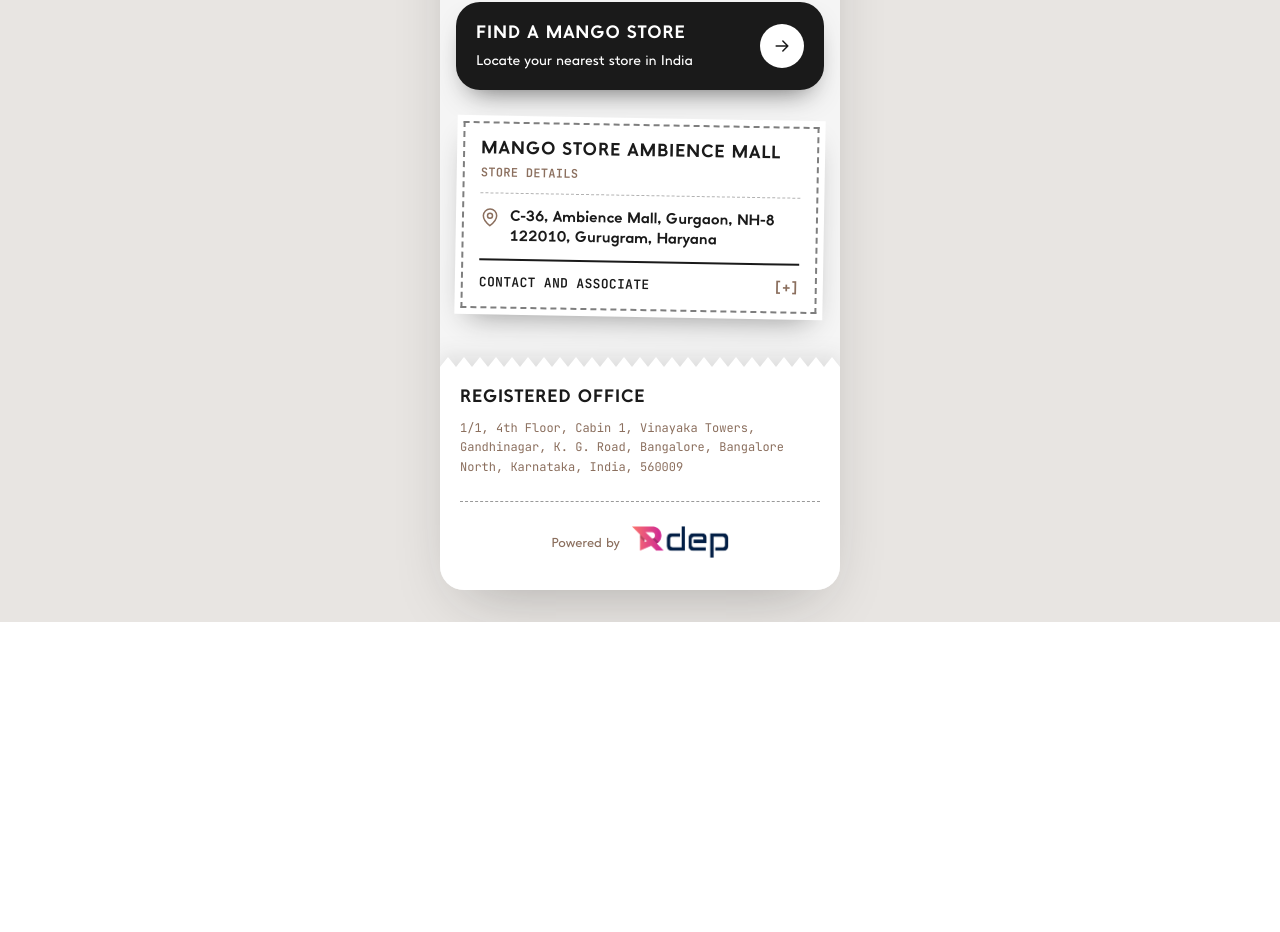
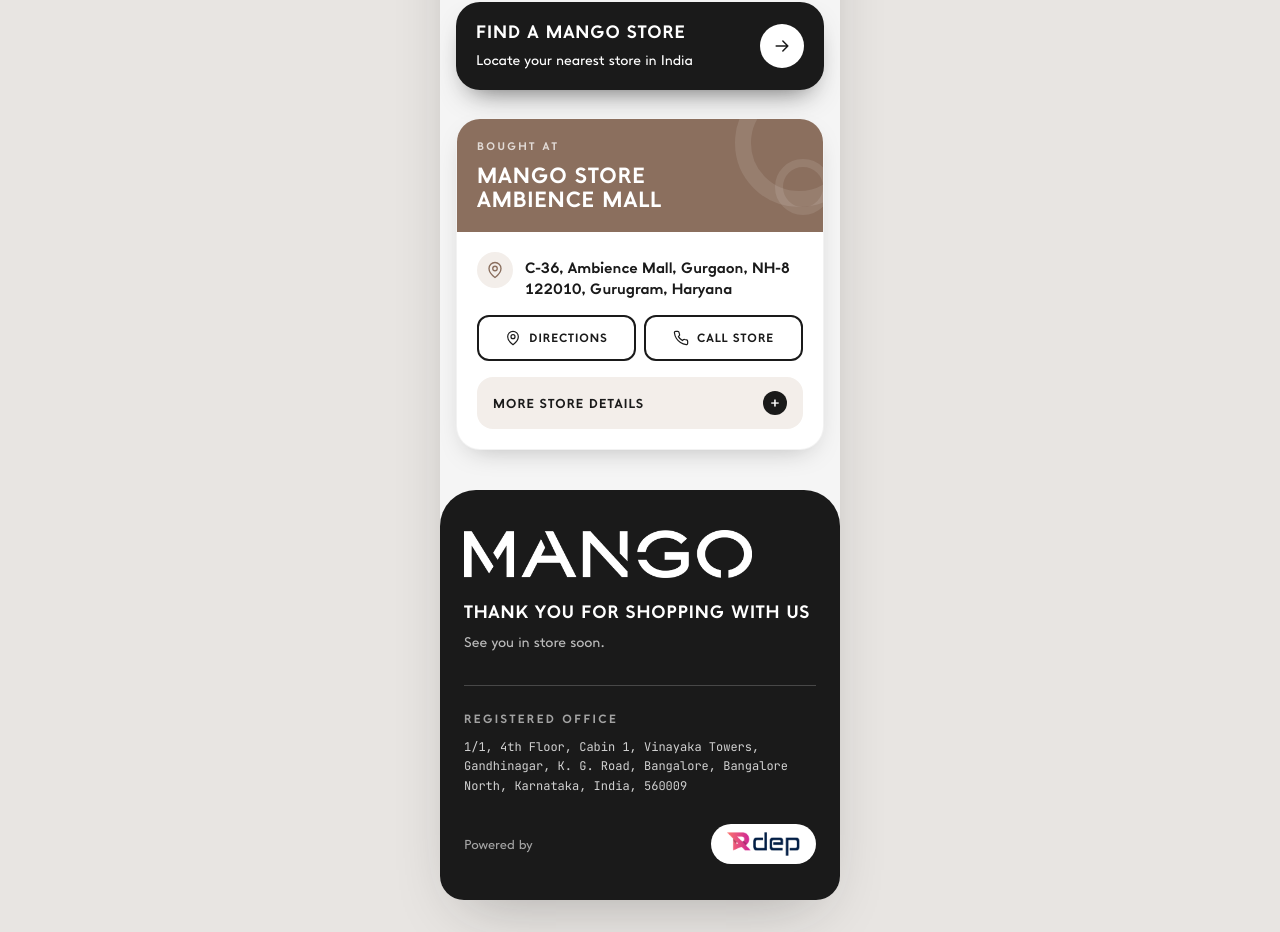
Before and after one commit to aadi310/Mango-Fashion-Smart-Receipt, a Next.js app: page / in a window 1280 px wide. Shown: the part 2659-3591 px from the top of the page. Before the commit the page ends 3281 px from the top, so only its background shows below. Built offline with nearby package versions, Linux system fonts and the light colour scheme.

Commit message:
Update page.tsx

```diff
--- a/app/page.tsx
+++ b/app/page.tsx
@@ -1,16 +1,17 @@
 "use client";
 
 /**
- * Mango x RDEP — Smart receipt (same design language as the Levi's "Red Tab, Light" receipt)
+ * Mango x RDEP — Smart receipt
  *
  * Concept: a poster on a light canvas. Logo + greeting, a "total paid" card, then the actual
  * receipt as torn thermal paper (mono lines, dotted leaders, [+] / [−] toggles). White cards with
  * soft shadows pop off the canvas; Mango brown is used for emphasis, black for the main actions.
- * After the receipt: rate your visit, profile, exchange, "Reach us" and a care-label style store
- * card (address always visible, details expand). The bottom is a white torn stub with the
- * registered office and the "Powered by" logo. Popups are white slips with the same torn top edge.
+ * After the receipt: rate your visit, profile, exchange, "Reach us" and a Mango brand card for the
+ * store (brown header band, address always visible, details expand). The page closes with a dark
+ * panel carrying a large white Mango wordmark, the registered office and the "Powered by" logo.
+ * Popups are rounded white sheets with a grab handle; the history popup lists purchases as date tiles.
  *
- * Mango allows curves, so cards, buttons, chips and switches are rounded like the Levi's design.
+ * Mango allows curves, so cards, buttons, chips and switches are rounded.
  *
  * Fixed layout: designed at 400px wide. On phones (<= 520px) it is scaled with CSS `zoom` to fill
  * the screen, on larger screens it stays a centred 400px column, so it looks identical everywhere.
@@ -56,10 +57,10 @@ import Image from "next/image";
 import { JetBrains_Mono } from "next/font/google";
 
 /* Type system: MangoSans (Bold for headings and numbers, Regular for everything else).
- * The printed-receipt lines keep the monospace face from the Levi's design; set
- * USE_RECEIPT_MONO to false to print them in MangoSans too.
- * MangoSans is a wide geometric face, so headings are kept at 18-24px and big numbers at 30-40px
- * (the Levi's poster sizes are too large for it). Body copy is 15px, captions 13px, receipt 12-13px. */
+ * The printed-receipt lines keep a monospace face; set USE_RECEIPT_MONO to false to print them
+ * in MangoSans too.
+ * MangoSans is a wide geometric face, so headings are kept at 18-24px and big numbers at 30-40px.
+ * Body copy is 15px, captions 13px, receipt 12-13px. */
 const mono = JetBrains_Mono({ subsets: ["latin"], display: "swap" });
 const USE_RECEIPT_MONO = true;
 const monoClass = USE_RECEIPT_MONO ? mono.className : "tabular-nums";
@@ -178,6 +179,13 @@ function totalsOf(r: MangoReceiptData) {
 function dateValue(d: string): number {
   const [dd, mm, yyyy] = d.split(" ")[0].split("-").map(Number);
   return Date.UTC(yyyy, (mm || 1) - 1, dd || 1);
+}
+
+const MONTHS = ["Jan", "Feb", "Mar", "Apr", "May", "Jun", "Jul", "Aug", "Sep", "Oct", "Nov", "Dec"];
+/** "14-07-2026" -> { day: "14", mon: "Jul", year: "2026" } */
+function splitDate(d: string) {
+  const [dd, mm, yyyy] = d.split("-");
+  return { day: dd, mon: MONTHS[Number(mm) - 1] ?? "", year: yyyy };
 }
 
 function seeded(seed: string): () => number {
@@ -502,7 +510,7 @@ function Collapse({ open, id, children }: { open: boolean; id: string; children:
   );
 }
 
-/** Torn-paper edge (white teeth). */
+/** Torn-paper edge (white teeth). Used on the receipt paper only. */
 function ZigZag({ down = false }: { down?: boolean }) {
   const id = useId().replace(/:/g, "");
   return (
@@ -530,8 +538,20 @@ function Heading({ children, sub, size = 22 }: { children: ReactNode; sub?: stri
   );
 }
 
-/** Popups are white slips with a torn top edge, matching the receipt paper. */
-function Modal({ title, onClose, scale, children }: { title: string; onClose: () => void; scale: number; children: ReactNode }) {
+/** Popups are rounded white sheets with a grab handle. */
+function Modal({
+  title,
+  subtitle,
+  onClose,
+  scale,
+  children,
+}: {
+  title: string;
+  subtitle?: string;
+  onClose: () => void;
+  scale: number;
+  children: ReactNode;
+}) {
   const panelRef = useRef<HTMLDivElement>(null);
   const titleId = useId();
   const closeRef = useRef(onClose);
@@ -553,7 +573,7 @@ function Modal({ title, onClose, scale, children }: { title: string; onClose: ()
 
   return (
     <div
-      className="fixed inset-0 z-50 flex items-end justify-center bg-[#1A1A1A]/55 sm:items-center sm:p-4"
+      className="fixed inset-0 z-50 flex items-end justify-center bg-[#1A1A1A]/60 backdrop-blur-[2px] sm:items-center sm:p-4"
       onMouseDown={(e) => e.target === e.currentTarget && onClose()}
     >
       <div
@@ -562,23 +582,23 @@ function Modal({ title, onClose, scale, children }: { title: string; onClose: ()
         aria-modal="true"
         aria-labelledby={titleId}
         tabIndex={-1}
-        className="mg-root max-h-[88vh] w-full overflow-y-auto outline-none sm:w-[400px]"
+        className="mg-root max-h-[88vh] w-full overflow-y-auto rounded-t-[32px] bg-white outline-none sm:w-[400px] sm:rounded-[32px]"
       >
         <div className="w-full sm:w-[400px]" style={zoomStyle(scale)}>
-          <ZigZag />
-          <div className="bg-white px-5 pb-7 pt-4 text-[var(--mg-brown)] sm:rounded-b-3xl">
+          <div className="px-5 pb-8 pt-3 text-[var(--mg-brown)]">
+            <span aria-hidden="true" className="mx-auto mb-4 block h-1.5 w-12 rounded-full bg-[var(--mg-line)]" />
             <div className="flex items-start justify-between gap-4">
-              <div>
+              <div className="min-w-0">
                 <h2 id={titleId} className="mg-display text-[22px] uppercase leading-[1.1] tracking-[0.05em] text-[var(--mg-ink)]">
                   {title}
                 </h2>
-                <span aria-hidden="true" className="mt-3 block h-1 w-10 rounded-full bg-[var(--mg-brown)]" />
+                {subtitle && <p className="mt-2 text-[14px] leading-snug">{subtitle}</p>}
               </div>
               <button
                 type="button"
                 onClick={onClose}
                 aria-label="Close"
-                className={`grid h-10 w-10 shrink-0 place-items-center rounded-full bg-[var(--mg-ink)] text-white transition-colors active:bg-[var(--mg-brown)] [@media(hover:hover)]:hover:bg-[var(--mg-brown)] motion-reduce:transition-none ${onPaper}`}
+                className={`grid h-10 w-10 shrink-0 place-items-center rounded-full bg-[var(--mg-wash)] text-[var(--mg-ink)] transition-colors active:bg-[var(--mg-ink)] active:text-white [@media(hover:hover)]:hover:bg-[var(--mg-ink)] [@media(hover:hover)]:hover:text-white motion-reduce:transition-none ${onPaper}`}
               >
                 <Icon name="close" className="h-4 w-4" />
               </button>
@@ -1182,88 +1202,119 @@ function ReceiptView({
             </a>
           </section>
 
-          {/* ---------- Store: care label (details expand / collapse) ---------- */}
-          <section
-            aria-label="Store"
-            className="rotate-1 bg-white p-1.5 text-[var(--mg-ink)] shadow-[0_14px_30px_-14px_rgba(26,26,26,0.45)]"
+          {/* ---------- Store: brand card ---------- */}
+          <section aria-label="Store" className={`overflow-hidden rounded-3xl bg-white ${lift}`}>
+            <div className="relative overflow-hidden bg-[var(--mg-brown)] px-5 pb-5 pt-5 text-white">
+              <span aria-hidden="true" className="pointer-events-none absolute -right-10 -top-10 h-32 w-32 rounded-full border-[16px] border-white/10" />
+              <span aria-hidden="true" className="pointer-events-none absolute -right-2 top-10 h-14 w-14 rounded-full border-[8px] border-white/10" />
+              <p className="mg-display text-[11px] uppercase tracking-[0.22em] text-white/75">Bought at</p>
+              <h2 className="mg-display relative mt-2 max-w-[85%] text-[22px] uppercase leading-[1.1] tracking-[0.04em]">{store.name}</h2>
+            </div>
+
+            <div className="p-5 text-[var(--mg-ink)]">
+              <div className="flex items-start gap-3">
+                <span className="grid h-9 w-9 shrink-0 place-items-center rounded-full bg-[var(--mg-wash)] text-[var(--mg-brown)]">
+                  <Icon name="pin" className="h-[18px] w-[18px]" />
+                </span>
+                <p className="pt-1.5 text-[15px] font-bold leading-snug">{store.address}</p>
+              </div>
+
+              <div className="mt-4 grid grid-cols-2 gap-2">
+                <a
+                  href={`https://www.google.com/maps/search/?api=1&query=${encodeURIComponent(`${store.name}, ${store.address}`)}`}
+                  target="_blank"
+                  rel="noopener noreferrer"
+                  className={`${outlineBtn} !py-3 !text-[12px]`}
                 >
-            <div className="border-2 border-dashed border-black/50 px-4 py-3.5">
-              <h2 className="mg-display text-[18px] uppercase leading-[1.15] tracking-[0.05em]">{store.name}</h2>
-              <p className={`${m} mb-3 mt-1.5 border-b border-dashed border-black/30 pb-3 text-xs font-semibold uppercase tracking-wide text-[var(--mg-brown)]`}>
-                Store details
-              </p>
-              <p className="flex items-start gap-2.5 text-[15px] font-bold leading-snug">
-                <Icon name="pin" className="mt-0.5 h-5 w-5 shrink-0 text-[var(--mg-brown)]" />
-                {store.address}
-              </p>
+                  <Icon name="pin" className="h-4 w-4" />
+                  Directions
+                </a>
+                <a href={`tel:${store.phone}`} className={`${outlineBtn} !py-3 !text-[12px]`}>
+                  <Icon name="phone" className="h-4 w-4" />
+                  Call store
+                </a>
+              </div>
 
               <button
                 type="button"
                 onClick={() => setStoreOpen((o) => !o)}
                 aria-expanded={storeOpen}
                 aria-controls={storeId}
-                className={`mt-3 flex w-full items-center justify-between border-t-2 border-[var(--mg-ink)] pt-3 text-left ${onPaper}`}
+                className={`mt-4 flex w-full items-center justify-between rounded-2xl bg-[var(--mg-wash)] px-4 py-3.5 text-left ${onPaper}`}
               >
-                <span className={`${m} text-[13px] font-semibold uppercase tracking-wide`}>Contact and associate</span>
-                <span aria-hidden="true" className={`${m} text-sm font-bold text-[var(--mg-brown)]`}>
-                  [{storeOpen ? "−" : "+"}]
+                <span className="mg-display text-[13px] uppercase tracking-[0.08em]">More store details</span>
+                <span aria-hidden="true" className="grid h-6 w-6 place-items-center rounded-full bg-[var(--mg-ink)] text-base leading-none text-white">
+                  {storeOpen ? "−" : "+"}
                 </span>
               </button>
+
               <Collapse open={storeOpen} id={storeId}>
-                <dl className={`${m} space-y-2 pb-1 pt-3 text-[13px]`}>
-                  <Leader
-                    label="Email"
-                    value={
-                      <a href={`mailto:${store.email}`} className={`rounded active:text-[var(--mg-brown)] [@media(hover:hover)]:hover:text-[var(--mg-brown)] ${onPaper}`}>
-                        {store.email}
-                      </a>
-                    }
-                    strong
-                  />
-                  <Leader
-                    label="Phone no."
-                    value={
-                      <a href={`tel:${store.phone}`} className={`rounded active:text-[var(--mg-brown)] [@media(hover:hover)]:hover:text-[var(--mg-brown)] ${onPaper}`}>
-                        {store.phone}
-                      </a>
-                    }
-                    strong
-                  />
-                  <Leader label="GSTIN" value={store.gstin} strong />
-                  <Leader label="Sales associate" value={store.associate} strong />
+                <dl className="grid grid-cols-2 gap-2 pt-2">
+                  {(
+                    [
+                      ["Email", store.email, true],
+                      ["Phone", store.phone, false],
+                      ["Sales associate", store.associate, false],
+                      ["GSTIN", store.gstin, true],
+                    ] as [string, string, boolean][]
+                  ).map(([k, v, wide]) => (
+                    <div key={k} className={`rounded-xl bg-[var(--mg-wash)] px-3.5 py-3 ${wide ? "col-span-2" : ""}`}>
+                      <dt className="text-[12px] text-[var(--mg-brown)]">{k}</dt>
+                      <dd className={`${m} mt-1 break-all text-[13px] font-bold`}>{v}</dd>
+                    </div>
+                  ))}
                 </dl>
               </Collapse>
             </div>
           </section>
         </div>
 
-        {/* ---------- Bottom stub: registered office, powered by ---------- */}
-        <footer className="mt-10 text-[var(--mg-ink)]" style={{ filter: "drop-shadow(0 -6px 10px rgba(26,26,26,0.1))" }}>
-          <ZigZag />
-          <div className="bg-white px-5 pb-8 pt-5">
-            <h2 className="mg-display text-[18px] uppercase leading-[1.1] tracking-[0.05em]">Registered office</h2>
-            <p className={`${m} mt-3 text-xs leading-relaxed text-[var(--mg-brown)]`}>{data.registeredOffice}</p>
+        {/* ---------- Closing panel: dark, big wordmark ---------- */}
+        <footer className="mt-10 rounded-t-[36px] bg-[var(--mg-ink)] px-6 pb-9 pt-10 text-white">
+          <BrandImage
+            src={logoSrc}
+            alt="MANGO"
+            width={320}
+            height={80}
+            className="h-12 w-auto max-w-full object-contain object-left brightness-0 invert"
+            fallbackClassName="mg-display inline-block text-[40px] uppercase leading-none tracking-[0.14em] text-white"
+          />
+          <p className="mg-display mt-6 text-[18px] uppercase leading-[1.2] tracking-[0.05em]">Thank you for shopping with us</p>
+          <p className="mt-2 text-[14px] text-white/70">See you in store soon.</p>
 
-            <div className="mt-6 flex items-center justify-center gap-3 border-t border-dashed border-black/40 pt-6 text-[13px] text-[var(--mg-brown)]">
-              <span>Powered by</span>
+          <div className="mt-8 border-t border-white/20 pt-6">
+            <h2 className="mg-display text-[12px] uppercase tracking-[0.2em] text-white/60">Registered office</h2>
+            <p className={`${m} mt-2.5 text-xs leading-relaxed text-white/80`}>{data.registeredOffice}</p>
+          </div>
+
+          <div className="mt-7 flex items-center justify-between gap-3">
+            <span className="text-[13px] text-white/60">Powered by</span>
+            <span className="rounded-full bg-white px-4 py-2">
               <BrandImage
                 src={rdepLogoSrc}
                 alt="rdep"
                 width={240}
                 height={80}
-                className="h-8 w-auto"
-                fallbackClassName="text-xl font-bold tracking-tight text-[var(--mg-ink)]"
+                className="h-6 w-auto"
+                fallbackClassName="text-lg font-bold tracking-tight text-[var(--mg-ink)]"
               />
-            </div>
+            </span>
           </div>
         </footer>
       </main>
 
-      {/* ---------------------------- Popups: white slips ---------------------------- */}
+      {/* ---------------------------- Popups: rounded sheets ---------------------------- */}
       {modal === "history" && (
-        <Modal title="Transaction history" onClose={closeModal} scale={scale}>
-          <ul className="divide-y divide-black/15">
-            {history.map((h) => (
+        <Modal
+          title="Your purchases"
+          subtitle={`${history.length} ${history.length === 1 ? "receipt" : "receipts"} · ₹${inr(history.reduce((a, h) => a + h.amount, 0))} spent`}
+          onClose={closeModal}
+          scale={scale}
+        >
+          <ol className="space-y-3">
+            {history.map((h) => {
+              const d = splitDate(h.date);
+              return (
                 <li key={h.invoiceNo}>
                   <button
                     type="button"
@@ -1272,31 +1323,44 @@ function ReceiptView({
                       closeModal();
                       onSelect(h.invoiceNo);
                     }}
-                  className={`flex w-full items-center justify-between gap-3 rounded py-3.5 text-left transition-colors motion-reduce:transition-none ${onPaper} ${
-                    h.current ? "cursor-default" : "active:bg-[var(--mg-wash)] [@media(hover:hover)]:hover:bg-[var(--mg-wash)]"
+                    className={`flex w-full items-center gap-3.5 rounded-2xl p-3 text-left transition-colors motion-reduce:transition-none ${onPaper} ${
+                      h.current
+                        ? "cursor-default bg-[var(--mg-ink)] text-white"
+                        : "bg-[var(--mg-wash)] text-[var(--mg-ink)] active:bg-[#E9DFD7] [@media(hover:hover)]:hover:bg-[#E9DFD7]"
                     }`}
                   >
-                  <span className="min-w-0">
-                    <span className="block text-[14px] font-bold text-[var(--mg-ink)]">
-                      Invoice no: <span className={`${m} break-all text-[13px]`}>{h.invoiceNo}</span>
-                    </span>
-                    <span className="mt-0.5 block text-[13px]">
-                      {h.date}, {h.items} {h.items === 1 ? "item" : "items"}
+                    <span className="grid h-[68px] w-[60px] shrink-0 place-items-center rounded-xl bg-white text-center leading-none text-[var(--mg-ink)]">
+                      <span>
+                        <span className="mg-display block text-[24px]">{d.day}</span>
+                        <span className="mg-display mt-1.5 block text-[11px] uppercase tracking-[0.14em] text-[var(--mg-brown)]">{d.mon}</span>
+                        <span className="mt-0.5 block text-[10px] text-[var(--mg-brown)]">{d.year}</span>
                       </span>
                     </span>
-                  <span className="flex shrink-0 items-center gap-2">
-                    <span className="text-right">
-                      <span className={`${m} block text-[15px] font-bold tabular-nums text-[var(--mg-ink)]`}>₹{inr(h.amount)}</span>
-                      {h.current && (
-                        <span className="mt-1 inline-block rounded-full bg-[var(--mg-ink)] px-2.5 py-0.5 text-[11px] font-bold text-white">This receipt</span>
+
+                    <span className="min-w-0 flex-1">
+                      <span className="mg-display block text-[13px] uppercase tracking-[0.06em]">
+                        {h.items} {h.items === 1 ? "item" : "items"}
+                      </span>
+                      <span className={`${m} mt-1.5 block truncate text-[11px] ${h.current ? "text-white/70" : "text-[var(--mg-brown)]"}`}>
+                        No. {h.invoiceNo}
+                      </span>
+                    </span>
+
+                    <span className="flex shrink-0 flex-col items-end gap-1.5">
+                      <span className={`${m} text-[15px] font-bold tabular-nums`}>₹{inr(h.amount)}</span>
+                      {h.current ? (
+                        <span className="rounded-full bg-white px-2.5 py-0.5 text-[11px] font-bold text-[var(--mg-ink)]">Viewing</span>
+                      ) : (
+                        <span className="grid h-6 w-6 place-items-center rounded-full bg-[var(--mg-ink)] text-white">
+                          <Icon name="arrow" className="h-3.5 w-3.5" />
+                        </span>
                       )}
-                    </span>
-                    {!h.current && <Icon name="arrow" className="h-4 w-4 text-[var(--mg-brown)]" />}
                     </span>
                   </button>
                 </li>
-            ))}
-          </ul>
+              );
+            })}
+          </ol>
         </Modal>
       )}
 
```
Lines whose indentation alone changed are shown as unchanged.
